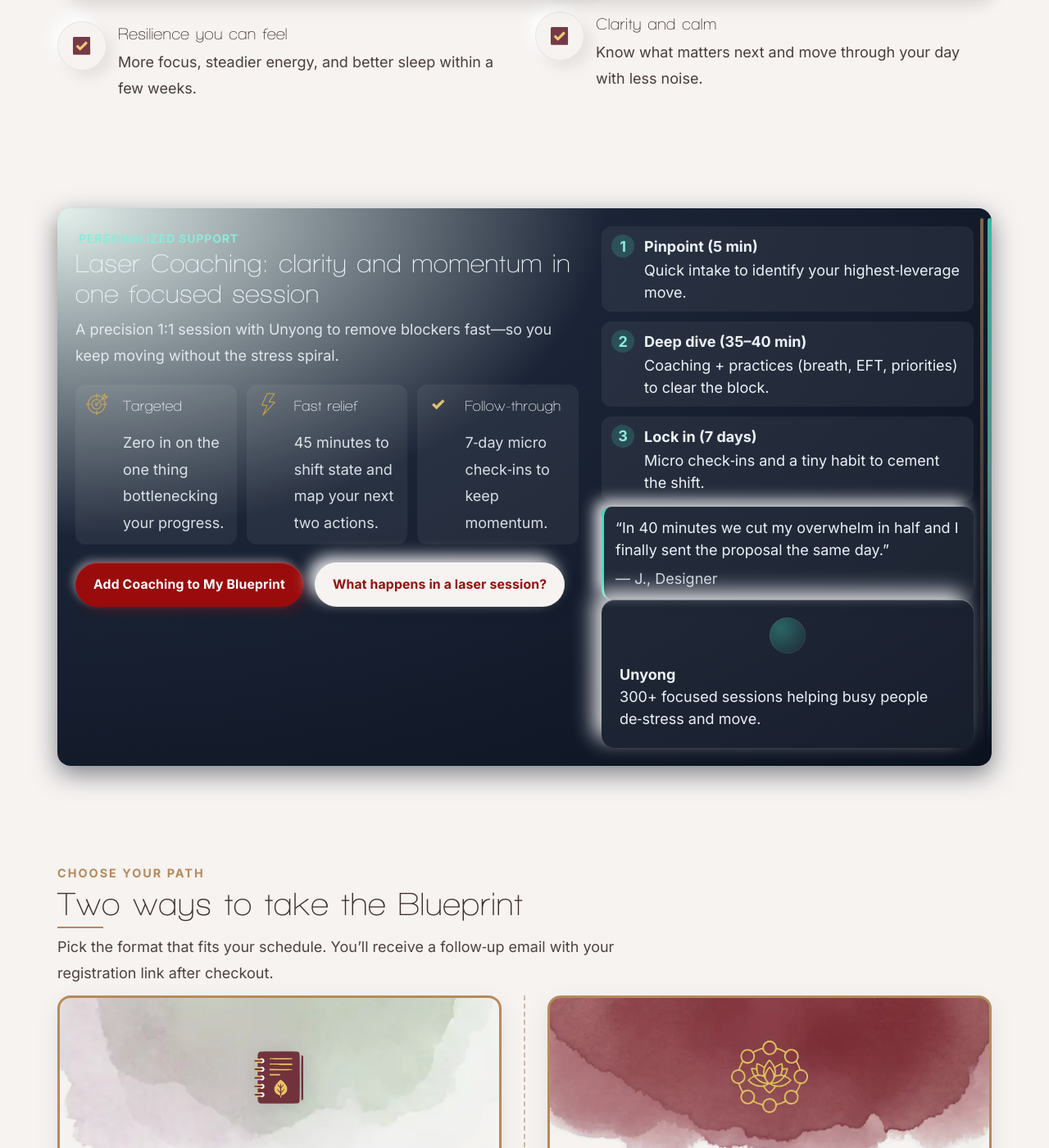
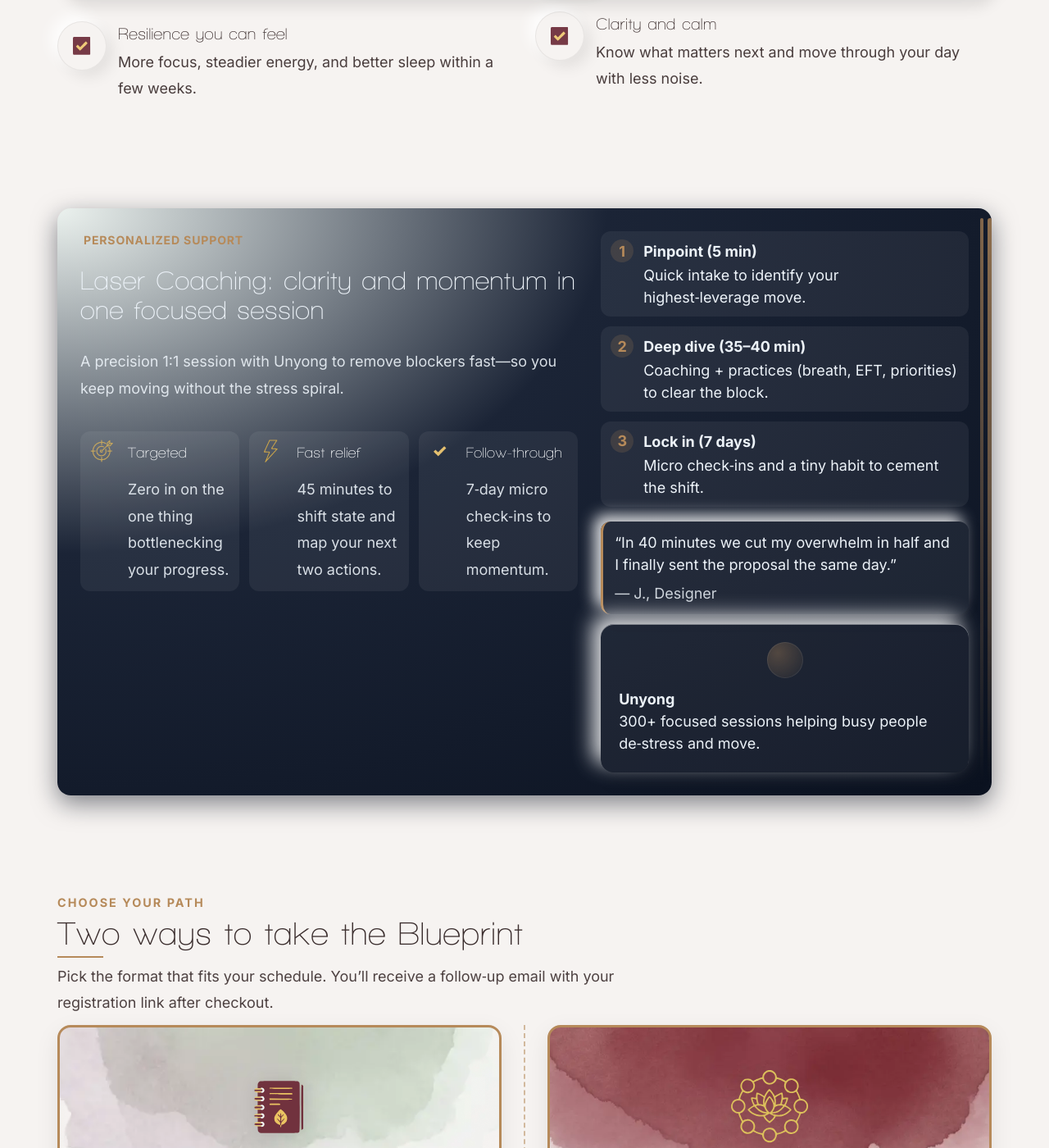
Before and after one commit to chriswakeley/test-blog, a Jekyll site: the page built from course.md, in a window 1280 px wide and 1400 px high, scrolled down 1375 px. Shown: the whole window at 82% size. Built offline with Jekyll 4.4.1, drawn with Linux system fonts in a browser that asks for light colours.

Commit message:
Refine dark variant styling for Laser Coaching Spotlight and remove redundant CTA buttons

```diff
--- a/assets/css/main.css
+++ b/assets/css/main.css
@@ -550,7 +550,7 @@ main{flex:1}
 /* Distinct dark variant inspired by the original concept */
 .laser-spotlight.is-dark .laser-card{
   background:
-    radial-gradient(140% 140% at 0% 0%, rgba(69,225,197,0.10) 0%, rgba(27,36,54,1) 42%, rgba(11,18,32,1) 100%);
+    radial-gradient(140% 140% at 0% 0%, rgba(69,225,197,0.06) 0%, rgba(27,36,54,1) 42%, rgba(11,18,32,1) 100%);
   color:#ECF2F8;
   border:0;
   box-shadow: 0 10px 30px rgba(11,18,32,.5);
@@ -558,9 +558,9 @@ main{flex:1}
 }
 .laser-spotlight.is-dark h2{ color:#ECF2F8 }
 .laser-spotlight.is-dark p{ color:#ECF2F8; opacity:.9 }
-.laser-spotlight.is-dark .overline-label{ color:#8DEAD9 }
+.laser-spotlight.is-dark .overline-label{ color: var(--sb-gold) }
 .laser-spotlight .laser-card.edge{ position:relative }
-.laser-spotlight .laser-card .laser-edge{ position:absolute; right:-1px; top:12px; bottom:12px; width:6px; border-radius:6px; background: linear-gradient(180deg, rgba(69,225,197,.9), rgba(69,225,197,0)); opacity:.9 }
+.laser-spotlight .laser-card .laser-edge{ position:absolute; right:-1px; top:12px; bottom:12px; width:6px; border-radius:6px; background: linear-gradient(180deg, rgba(182,138,90,.9), rgba(182,138,90,0)); opacity:.85 }
 .laser-spotlight .cta-row{ justify-content:flex-start }
 /* Dark pill tiles */
 .laser-spotlight.is-dark .feature-list.pillars{ grid-template-columns: repeat(3, minmax(0,1fr)); gap:12px; margin-top:8px }
@@ -578,16 +578,25 @@ main{flex:1}
   background: rgba(255,255,255,.06);
   box-shadow: none;
 }
-.laser-spotlight.is-dark .how-steps .num{ background: rgba(69,225,197,.18); color:#8DEAD9 }
-.laser-spotlight.is-dark .quote-small{ background: rgba(255,255,255,.06); border-left-color:#45E1C5 }
+.laser-spotlight.is-dark .how-steps .num{ background: rgba(182,138,90,.18); color: var(--sb-gold) }
+.laser-spotlight.is-dark .quote-small{ background: rgba(255,255,255,.06); border-left-color: var(--sb-gold) }
 .laser-spotlight.is-dark .card.coach-card{ background: rgba(255,255,255,.05) }
-.laser-spotlight.is-dark .coach-avatar{ background: radial-gradient(80% 80% at 30% 30%, rgba(69,225,197,.35), rgba(69,225,197,.08)); box-shadow: inset 0 0 0 1px rgba(255,255,255,.08) }
+.laser-spotlight.is-dark .coach-avatar{ background: radial-gradient(80% 80% at 30% 30%, rgba(182,138,90,.35), rgba(182,138,90,.08)); box-shadow: inset 0 0 0 1px rgba(255,255,255,.08) }
 
 /* Animated laser accent (gentle) */
 .laser-spotlight .laser-card .laser-edge::after{
-  content:""; position:absolute; inset:0; background: linear-gradient(180deg, rgba(255,255,255,0), rgba(255,255,255,.25), rgba(255,255,255,0));
+  content:""; position:absolute; inset:0; background: linear-gradient(180deg, rgba(182,138,90,0), rgba(182,138,90,.28), rgba(182,138,90,0));
   transform: translateY(-100%);
   animation: laserSweep 14s linear infinite;
 }
 @keyframes laserSweep{ 0%{ transform: translateY(-100%) } 50%{ transform: translateY(0) } 100%{ transform: translateY(100%) } }
 @media (prefers-reduced-motion: reduce){ .laser-spotlight .laser-card .laser-edge::after{ animation: none } }
+
+/* Spacing and layout refinements for readability */
+.laser-spotlight .laser-card{ padding:28px }
+.laser-spotlight .laser-copy{ display:flex; flex-direction:column; gap:10px }
+.laser-spotlight .laser-proof{ display:flex; flex-direction:column; gap:12px }
+.laser-spotlight .pillars{ margin-top:10px }
+@media (max-width: 900px){
+  .laser-spotlight.is-dark .feature-list.pillars{ grid-template-columns:1fr }
+}
--- a/course.md
+++ b/course.md
@@ -147,10 +147,7 @@ permalink: /course/
         </li>
       </ul>
 
-      <div class="cta-row">
-        <a class="btn" href="{{ site.purchase_coaching_url | default: '#' }}" target="_blank" rel="noopener">Add Coaching to My Blueprint</a>
-        <a class="btn secondary" href="#laser-how">What happens in a laser session?</a>
-      </div>
+
     </div>
 
     <!-- Right: process, proof, coach card -->
```
